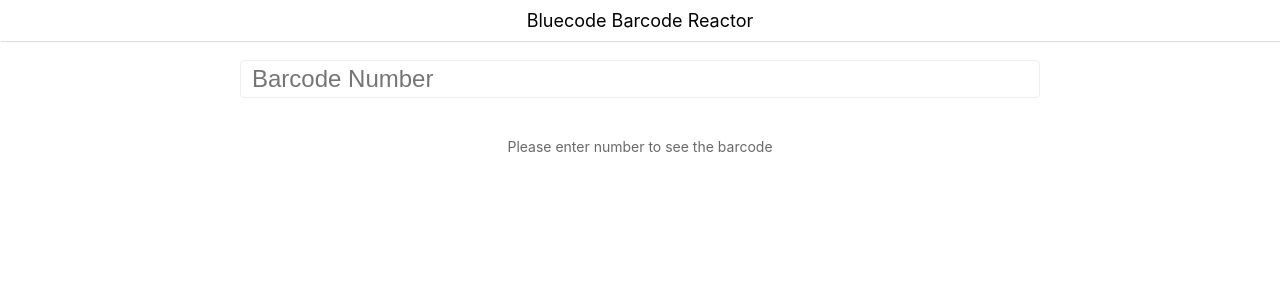
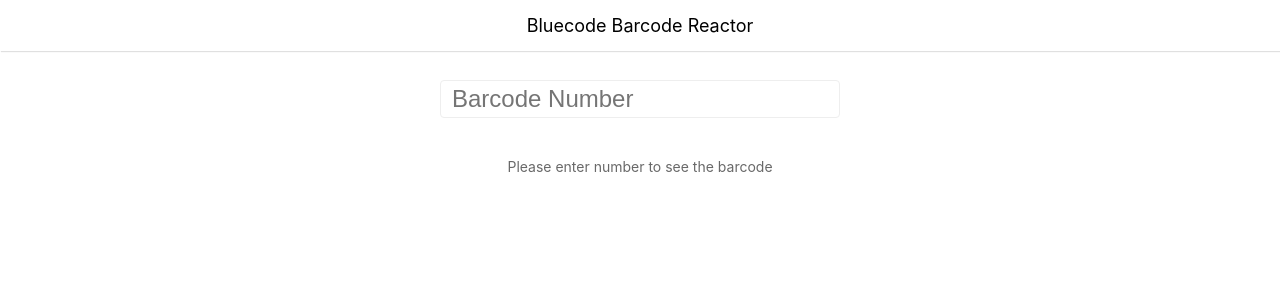
Before and after one commit to rajatvijay/barcode-reactor, a React (Create React App) app: page / in a window 1280 px wide. Shown: the top 300 px of the page. Built offline with nearby package versions, Linux system fonts and the light colour scheme.

Commit message:
input box responsive changes

```diff
--- a/src/components/Header.js
+++ b/src/components/Header.js
@@ -13,7 +13,7 @@
         color: black;
         text-align: center;
         font-size: 18px;
-        padding: 10px;
+        padding: 15px;
         box-shadow: 1px 1px 1px rgba(0, 0, 0, 0.12);
       `}
     >
--- a/src/components/Main.js
+++ b/src/components/Main.js
@@ -57,7 +57,7 @@
             max-width: 800px;
             margin: auto;
             min-height: 100vh;
-            padding: 60px 10px 0 10px;
+            padding: 80px 10px 0 10px;
             text-align: center;
           `}
         >
@@ -69,6 +69,9 @@
                 value={barcodeNumber}
                 maxLength={19}
                 type="number"
+                className={css`
+                  max-width: 400px;
+                `}
               />
               {/* <input
               placeholder="Primary Color"
```
